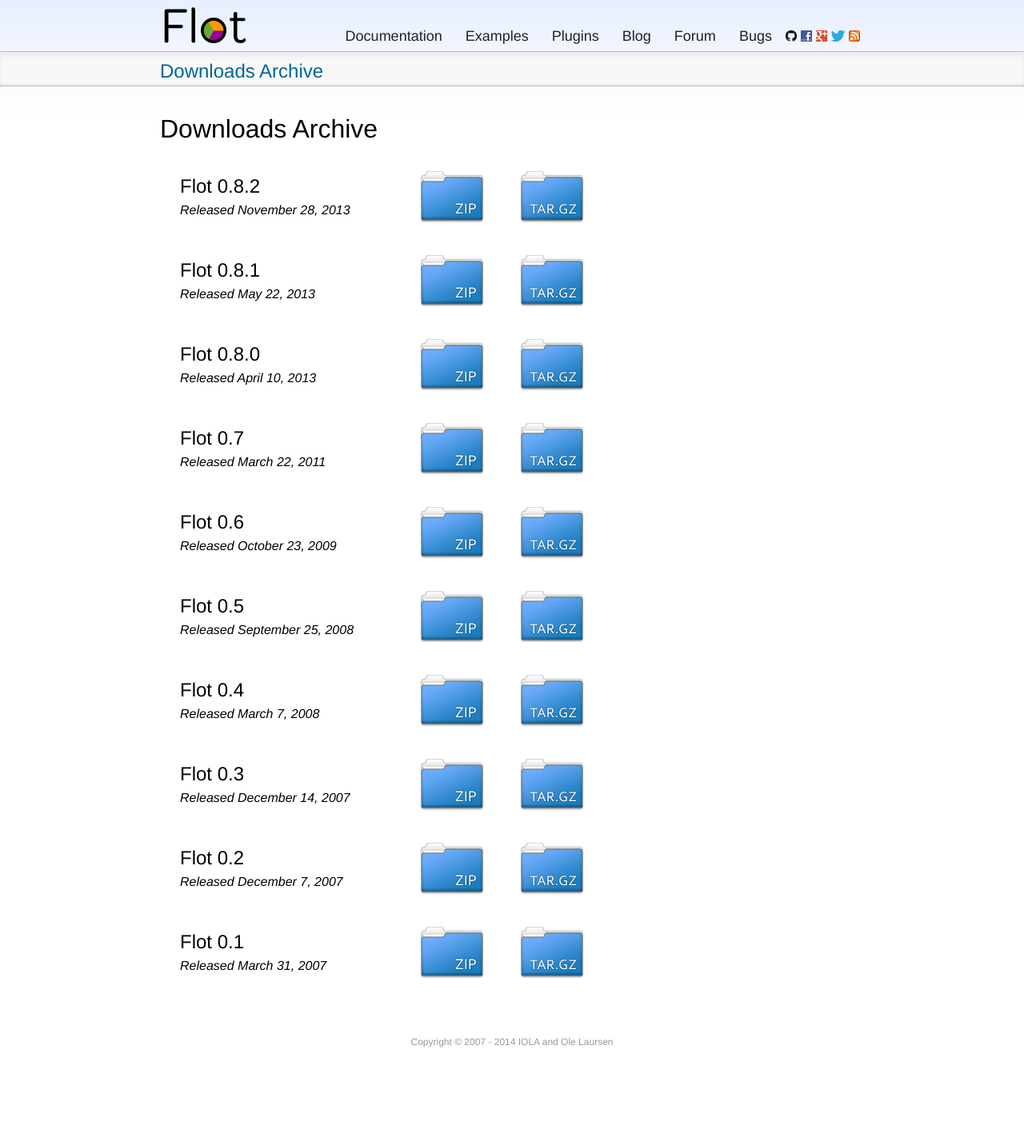
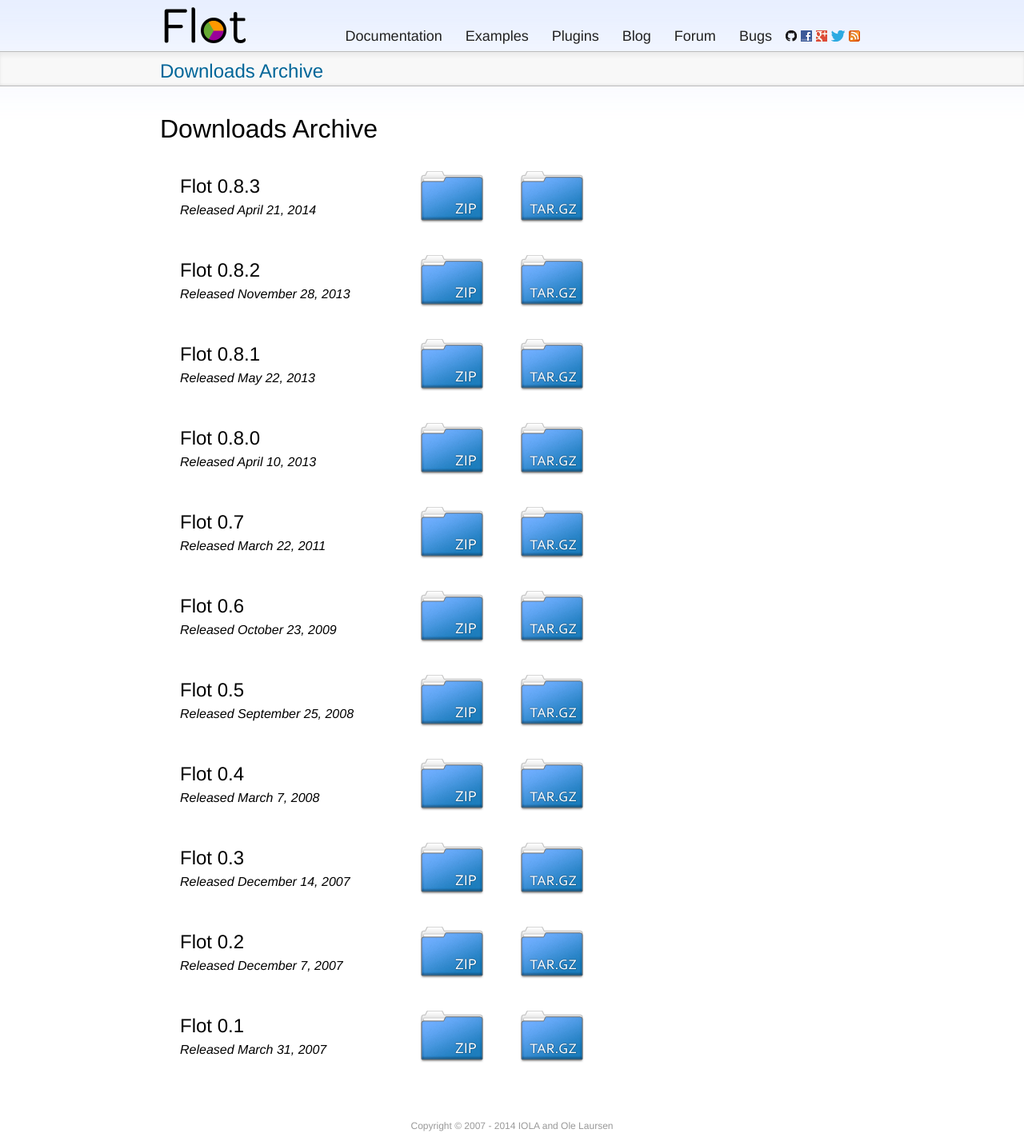
Before and after one commit to flot/flot.github.com, a Jekyll site: the page built from downloads/index.html, in a window 1280 px wide. Shown: the whole page at 80% size. Built offline with Jekyll 4.4.1, drawn with Linux system fonts in a browser that asks for light colours; Markdown is read by kramdown in place of the engine named in the settings; before the commit the page ends 1327 px from its top, so only the background shows below that.

Commit message:
Added Flot 0.8.3 to the download archive page.

```diff
--- a/downloads/index.html
+++ b/downloads/index.html
@@ -9,6 +9,16 @@
 <p></p>
 
 <ul class="download-list">
+	<li>
+		<div class="download-version">Flot 0.8.3</div>
+		<div class="download-caption">Released April 21, 2014</div>
+		<a href="http://www.flotcharts.org/downloads/flot-0.8.3.zip" class="zip">
+			<div class="flot-icon flot-icon-80 flot-icon-80-folder-zip-blue"></div>
+		</a>
+		<a href="http://www.flotcharts.org/downloads/flot-0.8.3.tar.gz" class="tgz">
+			<div class="flot-icon flot-icon-80 flot-icon-80-folder-tgz-blue"></div>
+		</a>
+	</li>
 	<li>
 		<div class="download-version">Flot 0.8.2</div>
 		<div class="download-caption">Released November 28, 2013</div>
```
